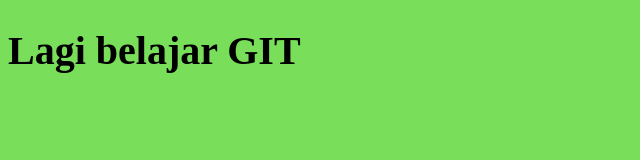
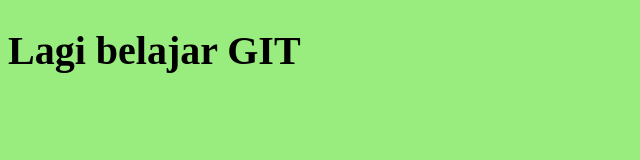
Before and after one commit to ghalibgendut/BelajarGit, a plain HTML site: page index.html in a window 1280 px wide. Shown: the whole page, without its empty margins (0-640 px from the left). Drawn offline with Linux system fonts and the light colour scheme.

Commit message:
Background berubah menjadi hijau terang

```diff
--- a/styles.css
+++ b/styles.css
@@ -1,5 +1,5 @@
 body{
-    background: rgb(121, 223, 90);
+    background: rgba(145, 236, 117, 0.925);
     font-size: 20px;
 
 }
```
